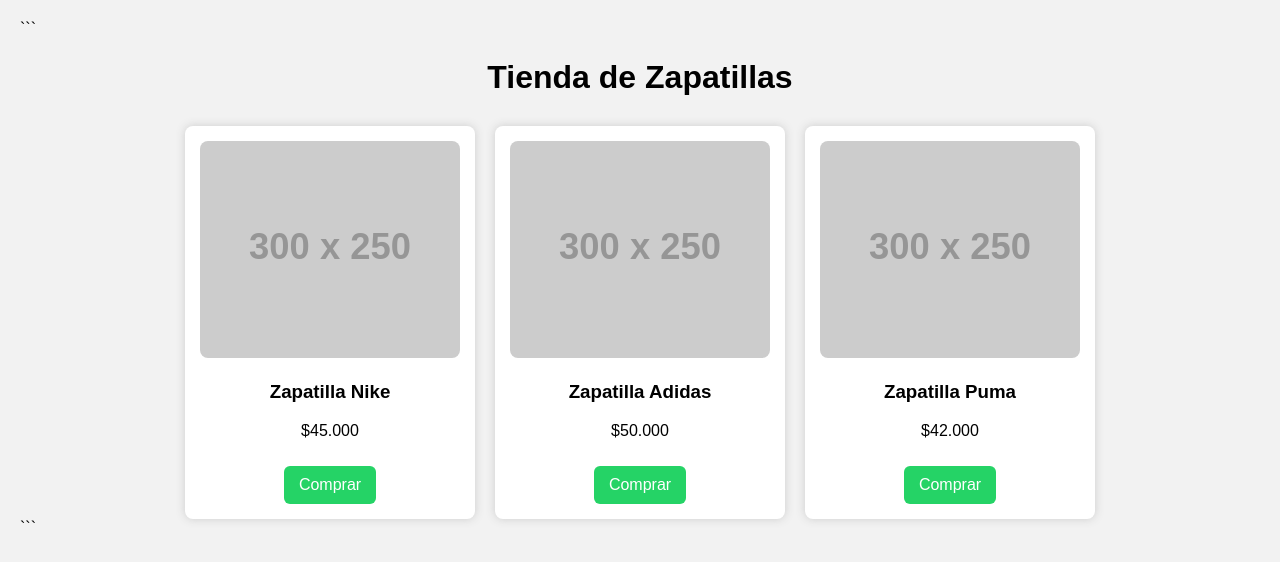
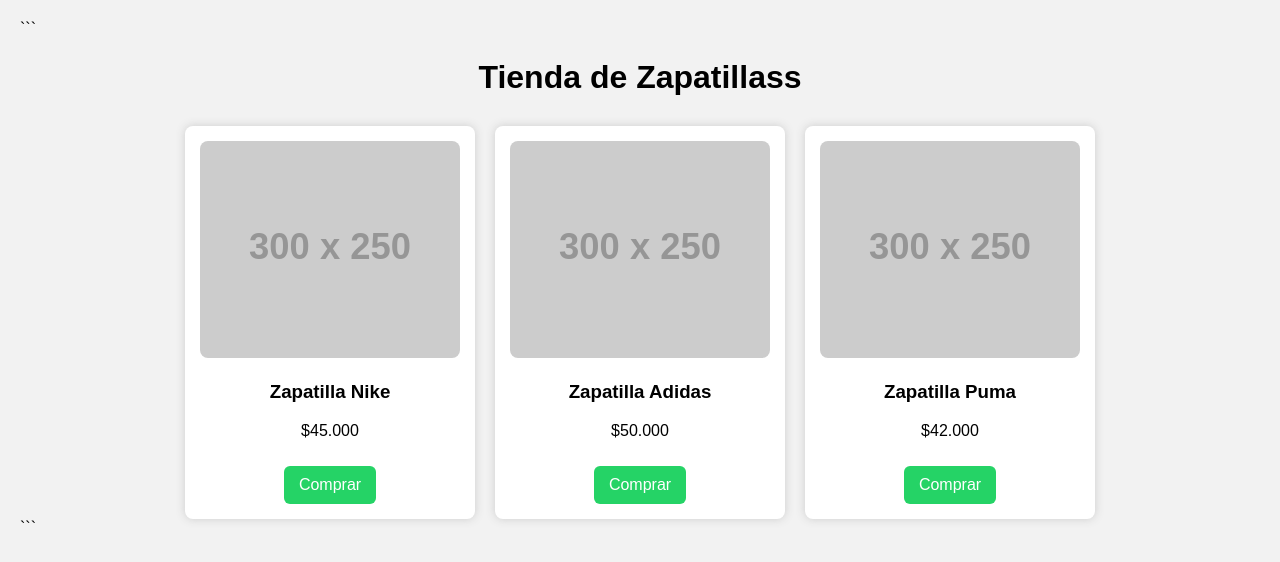
Before and after one commit to Matiuiu/MiTienda, a plain HTML site: page index.html in a window 1280 px wide. Drawn offline with Linux system fonts and the light colour scheme; placeholder pictures from the web are drawn by us.

Commit message:
Update index.html

````diff
--- a/index.html
+++ b/index.html
@@ -57,7 +57,7 @@
 <body>
 
 ```
-<h1>Tienda de Zapatillas</h1>
+<h1>Tienda de Zapatillass</h1>
 
 <div class="productos">
 
````
